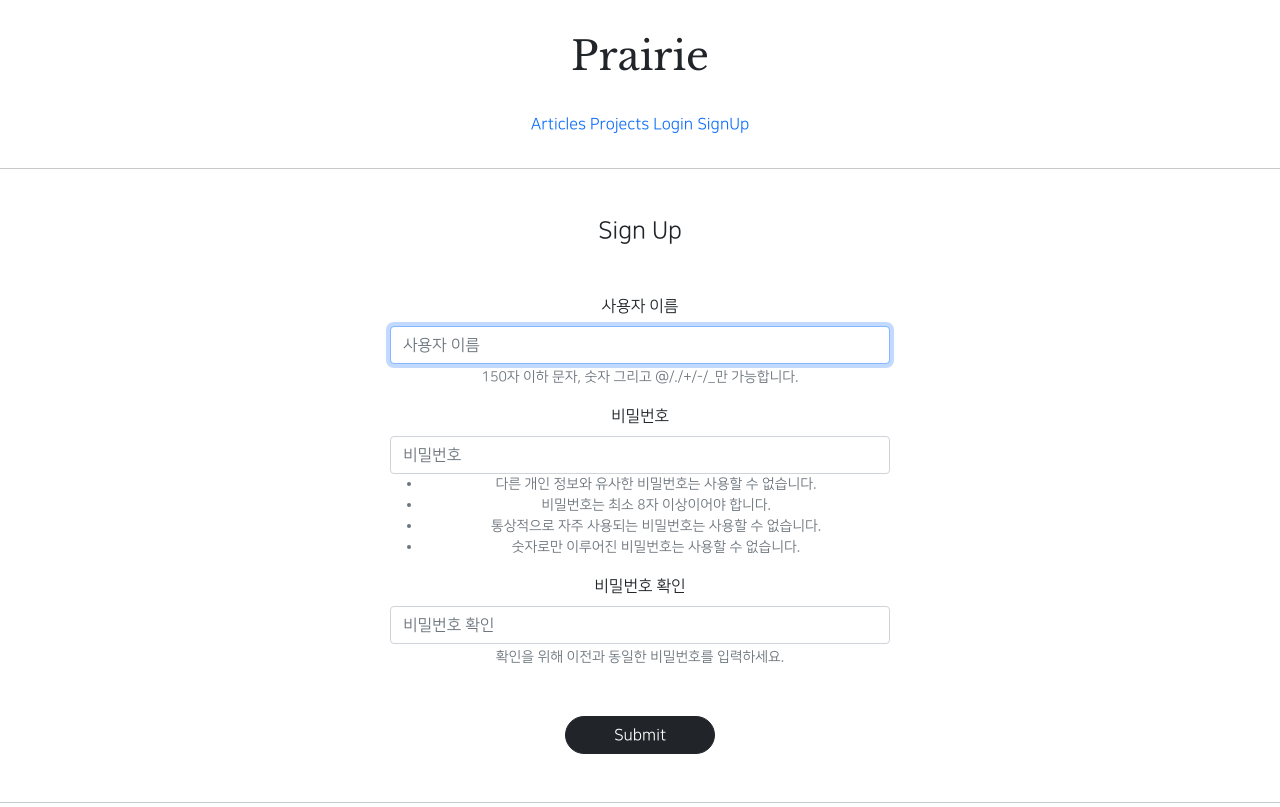
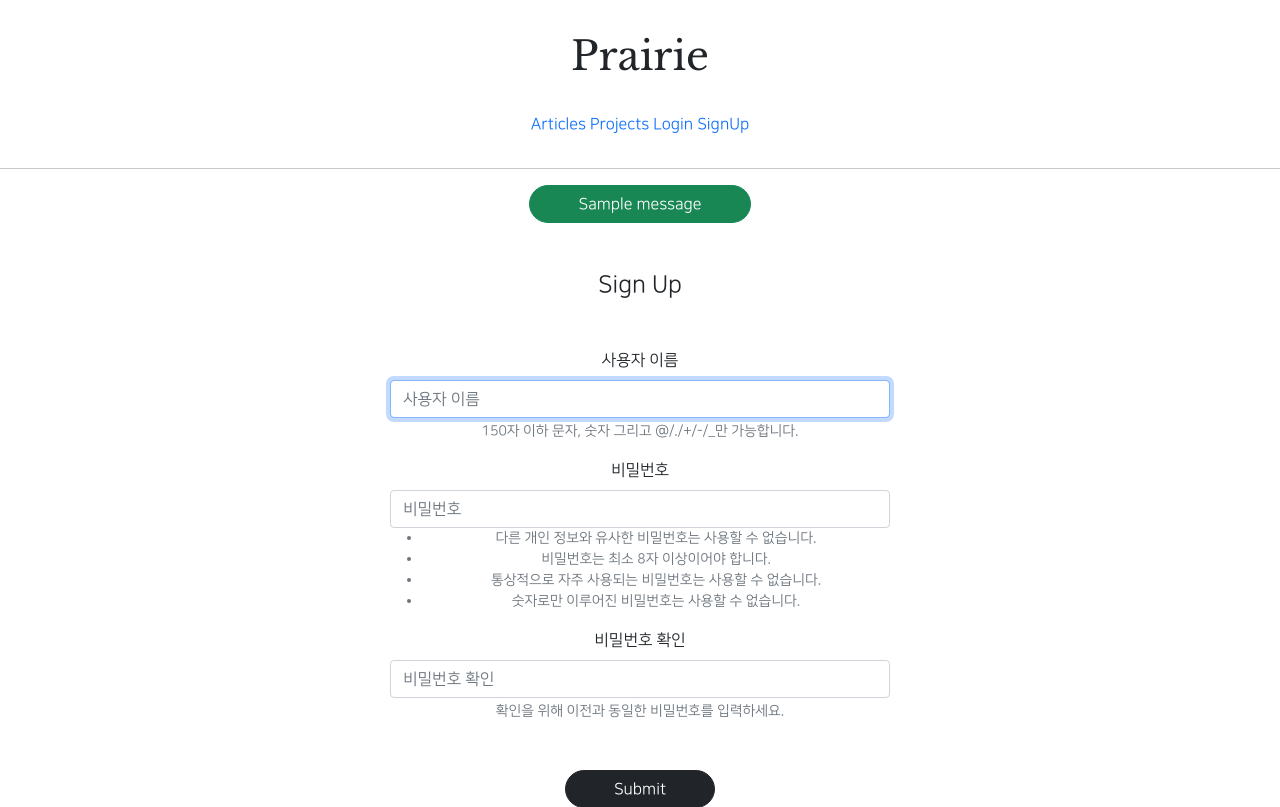
Before and after one commit to YuseonChoi/gis1, a Django app: page /accounts/create/ in a window 1280 px wide. Shown: the top 807 px of the page. Run offline with Django 3.2, Linux system fonts and the light colour scheme; tables that the repository leaves empty hold one stand-in row (values such as "Sample post"); one stand-in notice (Sample message) is shown; parts of the project's set-up code (start-up, migrations or seed data) failed here and were passed over; some libraries are stand-ins or nearby versions.

Commit message:
8/25 class1 commit 2

```diff
--- a/likeapp/views.py
+++ b/likeapp/views.py
@@ -1,3 +1,4 @@
+from django.contrib import messages
 from django.contrib.auth.decorators import login_required
 from django.http import HttpResponseRedirect
 from django.shortcuts import render
@@ -22,6 +23,8 @@ class LikeArticleView(RedirectView):
                                                article=article)
 
         if likeRecord.exists():
+            # 좋아요 반영 X
+            messages.add_message(request, messages.ERROR, '좋아요는 한번만 가능합니다.')
             return HttpResponseRedirect(reverse('articleapp:detail', kwargs={'pk':kwargs['article_pk']}))
         else:
             LikeRecord(user=user, article=article).save()
@@ -29,6 +32,8 @@ class LikeArticleView(RedirectView):
         article.like += 1
         article.save()
 
+        # 좋아요 반영 O
+        messages.add_message(request, messages.SUCCESS, '좋아요가 반영되었습니다.')
         return super().get(request, *args, **kwargs)
 
     def get_redirect_url(self, *args, **kwargs):
--- a/templates/base.html
+++ b/templates/base.html
@@ -10,6 +10,15 @@
 
 <hr>
 
+{% for message in messages %}
+    <div class="text-center">
+        <div class="btn btn-success rounded-pill px-5">
+            {{ message }}
+        </div>
+    </div>
+{% endfor %}
+
+
 
 {% block content %}
 {% endblock %}
```
